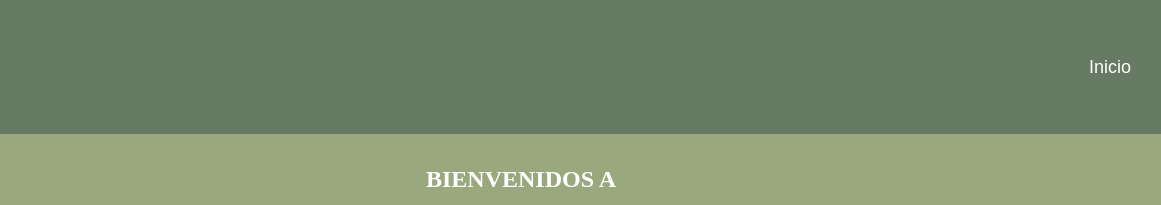
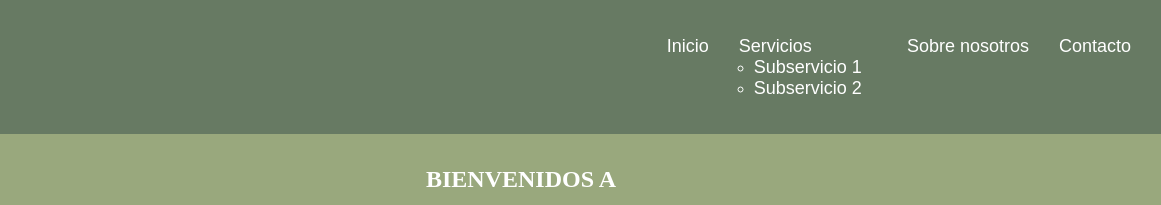
Before and after one commit to TuPrimaLaCoja12/Pagina-web2, a plain HTML site: page index.html in a window 1280 px wide. Shown: the top 205 px of the page, 119-1280 px from the left. Drawn offline with Linux system fonts and the light colour scheme; a web font is replaced by a local one.

Commit message:
Navegacion

```diff
--- a/index.html
+++ b/index.html
@@ -21,14 +21,14 @@
         </div>
         <ul class="nav-links" id="nav-links">
             <li><a href="#">Inicio</a></li>
-            <!-- <li><a href="#">Servicios</a>
+            <li><a href="#">Servicios</a>
                 <ul class="submenu">
                     <li><a href="#">Subservicio 1</a></li>
                     <li><a href="#">Subservicio 2</a></li>
                 </ul>
             </li>
             <li><a href="#">Sobre nosotros</a></li>
-            <li><a href="#">Contacto</a></li> -->
+            <li><a href="#">Contacto</a></li>
         </ul>
     </nav>
 
```
